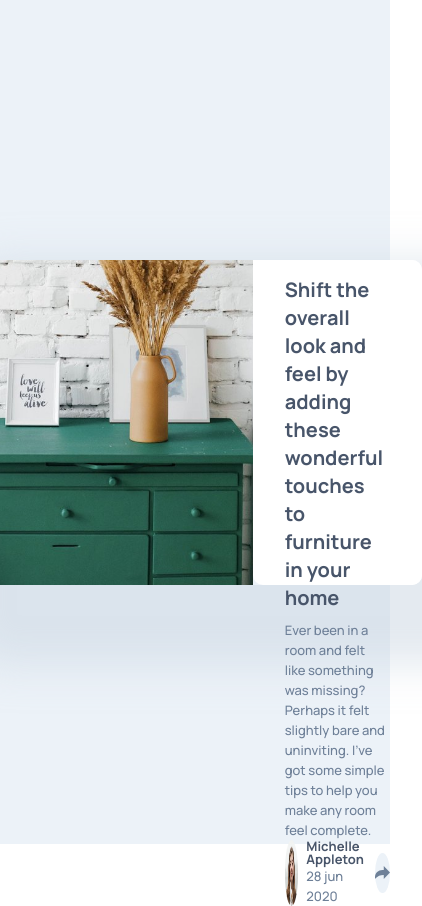
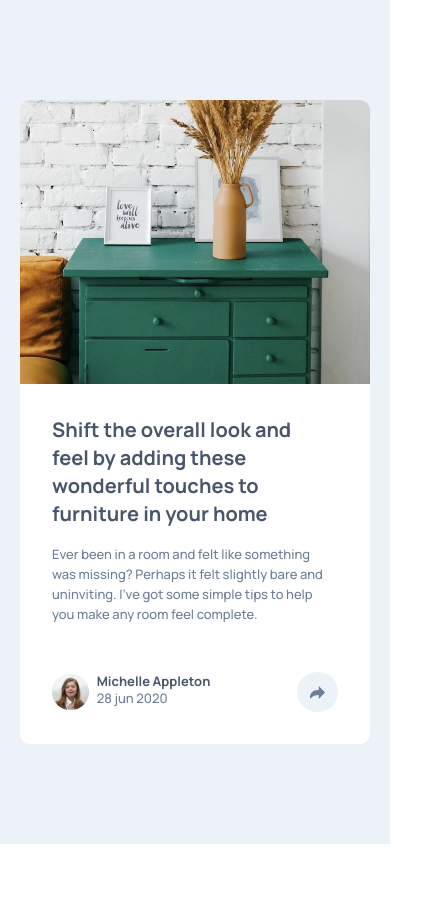
Before and after one commit to thiagomartns/article-preview-ts, a React (Vite) app: page / in a window 390 px wide. Shown: the whole page, 422 px wide, since content can reach past the window. After the commit the page ends 844 px from the top, so only its background shows below. Built offline with nearby package versions, Linux system fonts and the light colour scheme.

Commit message:
Add responsiveness to root component

```diff
--- a/src/App.scss
+++ b/src/App.scss
@@ -13,12 +13,21 @@
   justify-content: center;
   height: 100vh;
 
+
   .app-content {
     width: 800px;
     display: flex;
-    box-shadow: 40px 40px 40px 40px rgba(201, 213, 225, 0.503415), ;
+    box-shadow: 40px 40px 40px 40px rgba(201, 213, 225, 0.503415) ;
     border-radius: 10px;
     height: 325px;
+
+    @include mobile {
+      flex-direction: column;
+      align-items: center;
+      justify-content: center;
+      width: 375px;
+      box-shadow: none;
+    }
 
     .app-content--img {
       height: 100%;
@@ -28,6 +37,11 @@
         height: 100%;
         object-fit: cover;
         border-radius: 10px 0 0 10px;
+
+        @include mobile {
+          width: 350px;
+          border-radius: 10px 10px 0 0;
+        }
       }
     }
 
@@ -40,12 +54,21 @@
       border-radius: 0 10px 10px;
       position: relative;
 
+      @include mobile {
+        width: 350px;
+        border-radius: 0 0px 10px 10px;
+        padding: 2rem;
+      }
+
       .info-text {
-
         display: flex;
         flex-direction: column;
         gap: .5rem;
         width: 95%;
+
+        @include mobile {
+          gap: 1rem;
+        }
 
         .info-h1 {
           font: $manrope-b;
@@ -59,11 +82,14 @@
         }
       }
 
-
       .info-profile {
         display: flex;
         justify-content: space-between;
         align-items: center;
+
+        @include mobile {
+          margin-top: 3rem;
+        }
 
         .info-profile--user {
           display: flex;
@@ -100,6 +126,11 @@
           display: flex;
           align-items: center;
           justify-content: center;
+          z-index: 2;
+
+          @include mobile {
+            width: 50px;
+          }
 
           &.activated {
             background-color: $desaturated-dark-blue;
@@ -126,6 +157,17 @@
           border-radius: 10px;
           box-shadow: 10px 10px 10px rgba(201, 213, 225, 0.503415);
 
+          @include mobile {
+            width: 100%;
+            height: 10vh;
+            bottom: 0px;
+            left: 0;
+            border-radius: 0 0 10px 10px;
+            padding: 3.2rem 2rem;
+            display: flex;
+            align-items: center;
+          }
+
           .social-container--title {
             font: $manrope-m;
             color: $light-grayish-blue;
--- a/src/globalStyles.scss
+++ b/src/globalStyles.scss
@@ -13,7 +13,7 @@ $light-grayish-blue: hsl(210, 46%, 95%);
 
 // responsive
 @mixin mobile {
-  @media (min-width: 375px) and (max-width: 768px) {
+  @media (min-width: 375px) and (max-width: 1000px) {
     @content;
   }
 }
```
